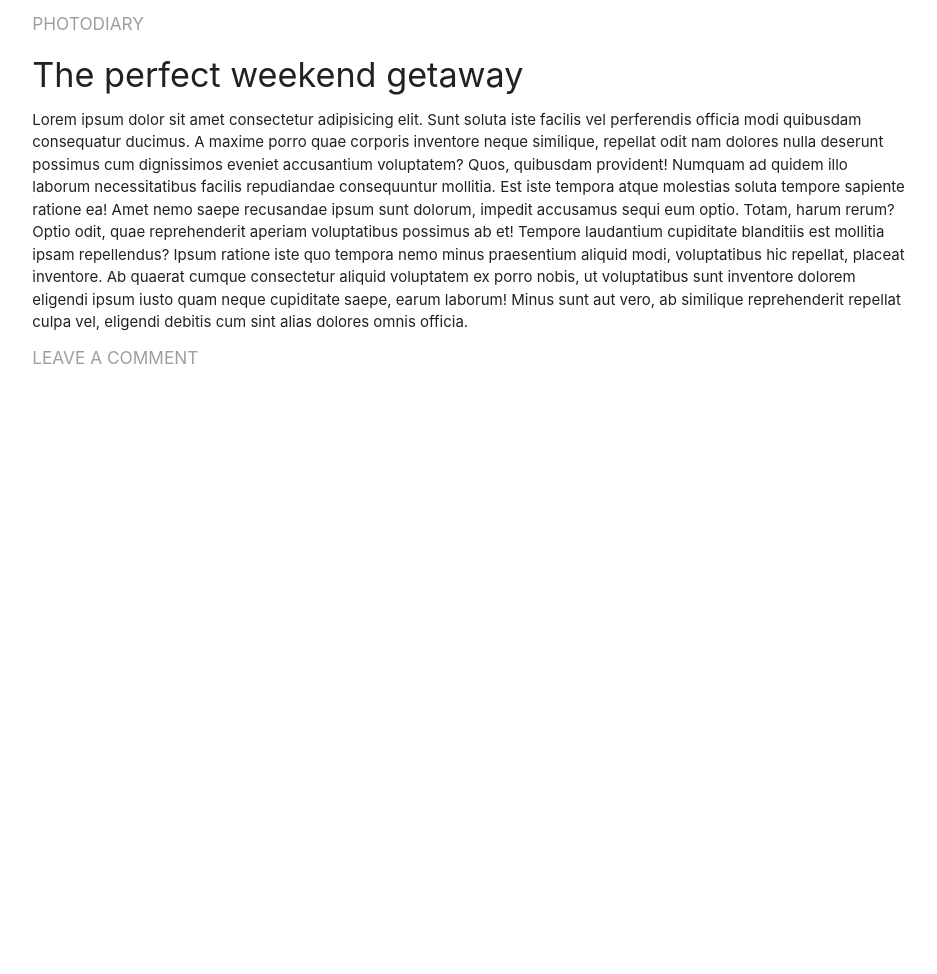
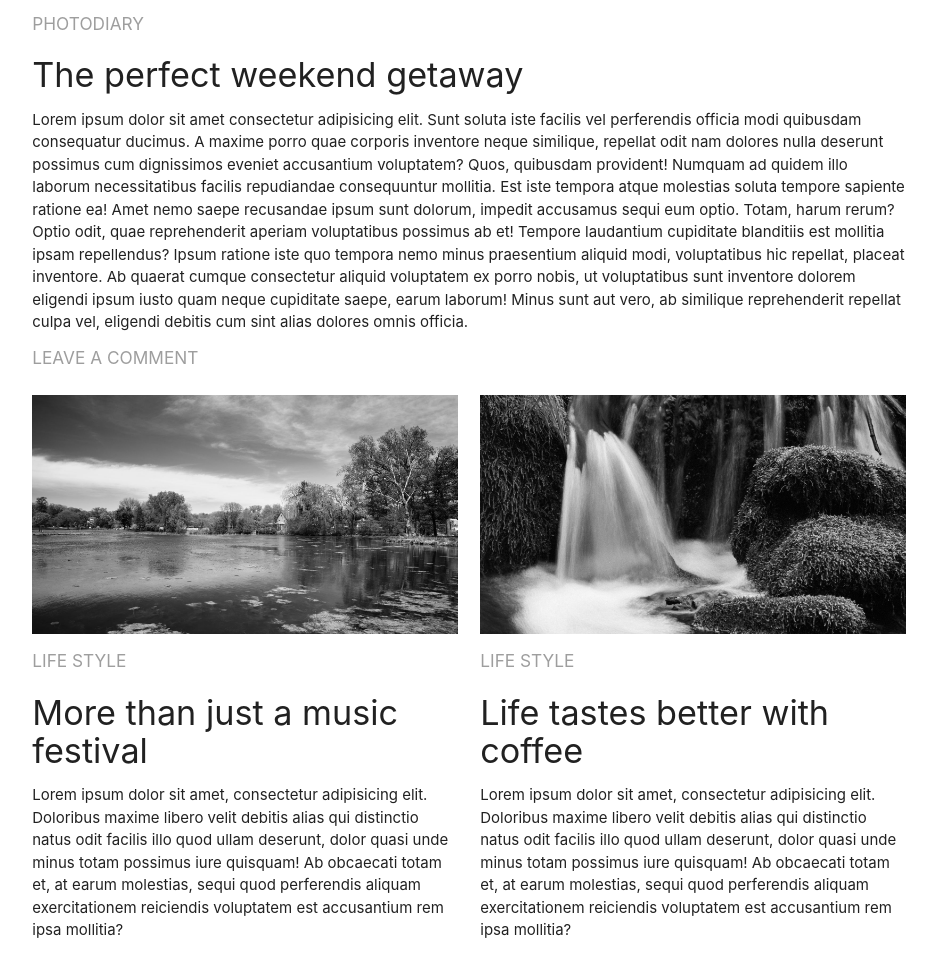
Before and after one commit to viktor23112004/DZ_20, a plain HTML site: page index.html in a window 1280 px wide. Shown: the part 353-1327 px from the top of the page, without its empty margins (171-1108 px from the left). Before the commit the page ends 848 px from the top, so only its background shows below. Drawn offline with Linux system fonts and the light colour scheme.

Commit message:
More than just a music festival

```diff
--- a/index.html
+++ b/index.html
@@ -46,8 +46,22 @@
     </div>
   </div>
 
+      <!-- More than just a music festival -->
+  <div class="row">
+    <div class="col s12 m6">
+      <img class="responsive-img" src="./images/prud1.jpg">
+      <h6 class="grey-text">LIFE STYLE</h6>
+      <h4>More than just a music festival</h4>
+      <p>Lorem ipsum dolor sit amet, consectetur adipisicing elit. Doloribus maxime libero velit debitis alias qui distinctio natus odit facilis illo quod ullam deserunt, dolor quasi unde minus totam possimus iure quisquam! Ab obcaecati totam et, at earum molestias, sequi quod perferendis aliquam exercitationem reiciendis voluptatem est accusantium rem ipsa mollitia?</p>
+    </div>
 
-  <div class="row"></div>
+    <div class="col s12 m6">
+      <img class="responsive-img" src="./images/vodopad_1.jpg">
+      <h6 class="grey-text">LIFE STYLE</h6>
+      <h4>Life tastes better with coffee</h4>
+      <p>Lorem ipsum dolor sit amet, consectetur adipisicing elit. Doloribus maxime libero velit debitis alias qui distinctio natus odit facilis illo quod ullam deserunt, dolor quasi unde minus totam possimus iure quisquam! Ab obcaecati totam et, at earum molestias, sequi quod perferendis aliquam exercitationem reiciendis voluptatem est accusantium rem ipsa mollitia?</p>
+    </div>
+  </div>
 
 
   <div class="row"></div>
```
Also changed, not shown: images/prud1.jpg (added), images/vodopad_1.jpg (added).
